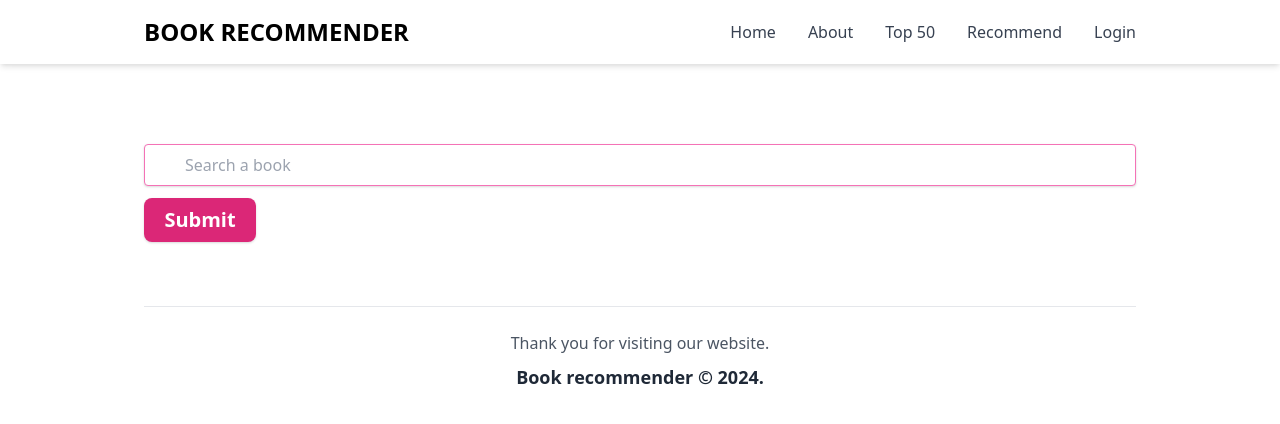
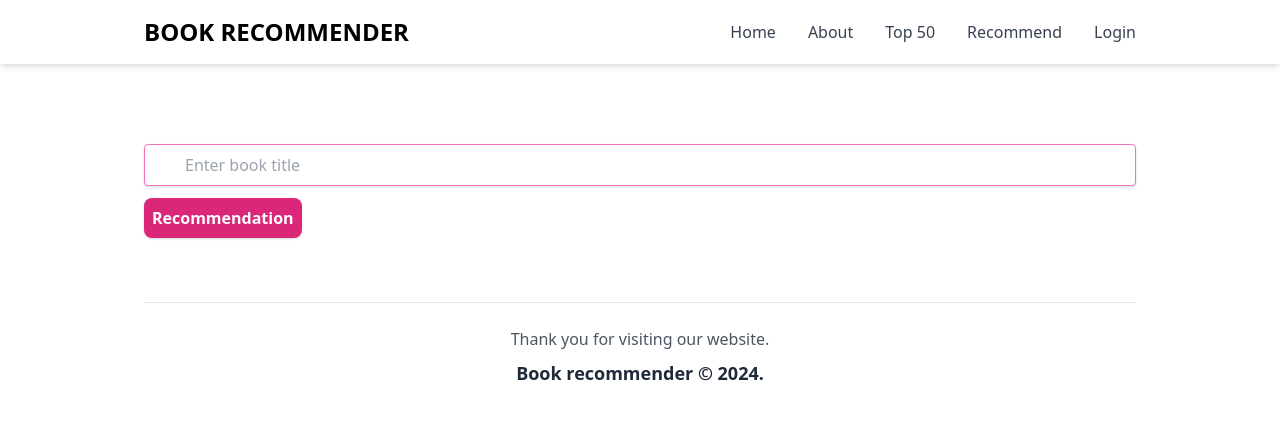
Before and after one commit to AbdullahiKhalif/Book-Recommendation-System-Collaborative-Filtering, a Flask app: page /recommend in a window 1280 px wide. Shown: the top 424 px of the page. Run offline with Flask 3, Linux system fonts and the light colour scheme; parts of the project's set-up code (start-up, migrations or seed data) failed here and were passed over.

Commit message:
completed

```diff
--- a/app.py
+++ b/app.py
@@ -1,18 +1,22 @@
 import re
-
 from flask import Flask, render_template, request, jsonify, session, redirect, url_for
 import mysql.connector
 import pickle
 import numpy as np
-
-# Load models and data
-popular_df = pickle.load(open('models/popular.pkl', 'rb'))
-pt = pickle.load(open('models/pt.pkl', 'rb'))
-books = pickle.load(open('models/books.pkl', 'rb'))
-similarity_scores = pickle.load(open('models/similarity_scores.pkl', 'rb'))
+from werkzeug.security import generate_password_hash, check_password_hash
 
 app = Flask(__name__)
-app.secret_key = "dgjrywtaygy465fggs"
+app.secret_key = "your-secret-key-here"
+
+# Load models and data using context managers
+def load_data(file_name):
+    with open(file_name, 'rb') as file:
+        return pickle.load(file)
+
+pt = load_data('models/pt.pkl')
+final_ratings = load_data('models/final_ratings.pkl')  # assuming this file exists and is structured correctly
+popular_df = load_data('models/popular.pkl')
+similarity_scores = load_data('models/similarity_scores.pkl')
 
 # MySQL configurations
 mysql_config = {
@@ -25,7 +29,6 @@ mysql_config = {
 @app.route('/')
 def index():
     if 'username' in session:
-
         return render_template('index.html',
                                book_name=list(popular_df['Book-Title'].values),
                                author=list(popular_df['Book-Author'].values),
@@ -39,20 +42,16 @@ def login():
     if request.method == 'POST':
         email = request.form['email']
         password = request.form['password']
-
         conn = mysql.connector.connect(**mysql_config)
         cursor = conn.cursor(dictionary=True)
-        cursor.execute("SELECT * FROM users WHERE email = %s AND password = %s", (email, password))
+        cursor.execute("SELECT * FROM users WHERE email = %s", (email,))
         user = cursor.fetchone()
         cursor.close()
         conn.close()
-
-        if user:
+        if user and check_password_hash(user['password'], password):
             session['username'] = user['name']
             return redirect(url_for('index'))
-        else:
-            return render_template('login.html', error='Sorry Invalid email or password')
-
+        return render_template('login.html', error='Invalid email or password')
     return render_template('login.html')
 
 @app.route('/signup', methods=['GET', 'POST'])
@@ -60,35 +59,24 @@ def signup():
     if request.method == 'POST':
         name = request.form['name']
         email = request.form['email']
-        password = request.form['password']
-
-        # Check if the name is valid
+        password = generate_password_hash(request.form['password'])
         if not is_valid_name(name):
             return render_template('signup.html', error='Invalid name. Please enter a valid name.')
-
-        # Check if email already exists
         conn = mysql.connector.connect(**mysql_config)
         cursor = conn.cursor()
         cursor.execute("SELECT * FROM users WHERE email = %s", (email,))
-        user = cursor.fetchone()
-        if user:
+        if cursor.fetchone():
             cursor.close()
             conn.close()
             return render_template('signup.html', error='Email already exists')
-
-        # Insert user into database
         cursor.execute("INSERT INTO users (name, email, password) VALUES (%s, %s, %s)", (name, email, password))
         conn.commit()
         cursor.close()
         conn.close()
-
-        # session['username'] = name
         return redirect(url_for('login'))
     return render_template('signup.html')
 
 def is_valid_name(name):
-    # Add your validation logic here, for example:
-    # Name should contain only alphabets and spaces
     return bool(re.match("^[a-zA-Z ]+$", name))
 
 @app.route('/logout')
@@ -101,31 +89,71 @@ def recommend_ui():
     return render_template('recommend.html')
 
 
-@app.route('/recommend_books', methods=['POST'])
-def recommend():
-    user_input = request.form.get('user_input')
-    try:
-        index = np.where(pt.index == user_input)[0][0]
-        similar_items = sorted(list(enumerate(similarity_scores[index])), key=lambda x: x[1], reverse=True)[1:5]
+# def recommend(book_title):
+#     if book_title not in pt.index:
+#         print("Book not found in the dataset.")
+#         return []
+#
+#     idx = np.where(pt.index == book_title)[0][0]
+#     scores = list(enumerate(similarity_scores[idx]))
+#     sorted_scores = sorted(scores, key=lambda x: x[1], reverse=True)
+#
+#     similar_books = []
+#     book_author = final_ratings[final_ratings['Book-Title'] == book_title]['Book-Author'].iloc[0]
+#     for i, score in sorted_scores:
+#         title = pt.index[i]
+#         author = final_ratings[final_ratings['Book-Title'] == title]['Book-Author'].iloc[0]
+#         image = final_ratings[final_ratings['Book-Title'] == title]['Image-URL-M'].iloc[0]
+#
+#         # Fetch the average rating from popular_df
+#         avg_rating = popular_df[popular_df['Book-Title'] == title]['avg_rating'].iloc[0] if title in popular_df[
+#             'Book-Title'].values else  avg_rating == avg_rating
+#
+#         if author == book_author:
+#             similar_books.append((title, author, image, avg_rating, score))
+#         if len(similar_books) == 5:
+#             break
+#
+#     return similar_books
+def recommend(book_title):
+    if book_title not in pt.index:
+        print("Book not found in the dataset.")
+        return []
 
-        data = []
-        for i in similar_items:
-            item = []
-            temp_df = books[books['Book-Title'] == pt.index[i[0]]]
-            item.extend(list(temp_df.drop_duplicates('Book-Title')['Book-Title'].values))
-            item.extend(list(temp_df.drop_duplicates('Book-Title')['Book-Author'].values))
-            item.extend(list(temp_df.drop_duplicates('Book-Title')['Image-URL-M'].values))
+    idx = np.where(pt.index == book_title)[0][0]
+    scores = list(enumerate(similarity_scores[idx]))
+    sorted_scores = sorted(scores, key=lambda x: x[1], reverse=True)
 
-            data.append(item)
+    similar_books = []
+    book_author = final_ratings[final_ratings['Book-Title'] == book_title]['Book-Author'].iloc[0]
+    for i, score in sorted_scores:
+        title = pt.index[i]
+        author = final_ratings[final_ratings['Book-Title'] == title]['Book-Author'].iloc[0]
+        image = final_ratings[final_ratings['Book-Title'] == title]['Image-URL-M'].iloc[0]
 
-        if not data:
-            return render_template('recommend.html', data=None, message="Not exist in the training dataset, the system cannot find similar books.")
+        # Fetch the average rating from popular_df
+        avg_rating = popular_df[popular_df['Book-Title'] == title]['avg_rating'].iloc[0] if title in popular_df[
+            'Book-Title'].values else "0"
 
-        return render_template('recommend.html', data=data)
+        if author == book_author:
+            similar_books.append((title, author, image, avg_rating, score))
+        if len(similar_books) == 5:
+            break
 
-    except IndexError:
-        return render_template('recommend.html', data=None, message="Not exist in the training dataset, the system cannot find similar books.")
+    return similar_books
 
 
+@app.route('/get_recommendations', methods=['POST'])
+def get_recommendations():
+    if not request.form.get('book_title'):
+        return jsonify({'message': 'No book title provided'}), 400  # Ensure book title is provided
+
+    book_title = request.form.get('book_title')
+    recommendations = recommend(book_title)
+    if recommendations:
+        return jsonify({'data': recommendations})
+    else:
+        return jsonify({'message': 'No recommendations found.'})
+
 if __name__ == '__main__':
-    app.run(debug=True)
+    app.run(debug=True, port=2024)
--- a/templates/login.html
+++ b/templates/login.html
@@ -25,7 +25,7 @@
                         </label>
 
                         <input type="email" name="email" placeholder="example@gmail.com"
-                            class="w-full bg-gray-100 shadow p-3 rounded-md outline-none mt-2" />
+                            class="w-full bg-gray-100 shadow p-3 rounded-md outline-none mt-2" required/>
                     </div>
 
                     <div class="relative form-group mt-4">
@@ -34,7 +34,7 @@
                         </label>
 
                         <input type="password" name="password"
-                            class="w-full bg-gray-100 shadow p-3 rounded-md outline-none mt-2" />
+                            class="w-full bg-gray-100 shadow p-3 rounded-md outline-none mt-2" required/>
 
                     </div>
 
--- a/templates/recommend.html
+++ b/templates/recommend.html
@@ -48,33 +48,21 @@
         <div class="container mx-auto px-4 py-8">
             <!-- Book Recommender -->
             <div>
-                <form action="/recommend_books" method="post">
+           <form id="searchForm" action="{{ url_for('get_recommendations') }}" method="post">
     <div class="relative mt-8">
-                        <input type="text" name="user_input" placeholder="Search a book" class="w-full p-2 pl-10 border rounded shadow focus:outline-none border-pink-400" required>
+        <input type="text" name="book_title" id="bookTitle" placeholder="Enter book title" class="w-full p-2 pl-10 border rounded shadow focus:outline-none border-pink-400" required>
         <span class="absolute left-3 top-1/2 transform -translate-y-1/2 text-gray-400">
             <i class="fa fa-search w-6 h-6 text-pink-600"></i>
         </span>
     </div>
-                    <input type="submit" class="bg-pink-600 p-2 flex items-center text-center text-white font-bold text-xl w-28 rounded-lg mt-3 shadow hover:bg-pink-800 transition-colors duration-300">
+    <input type="submit" value="Recommendation" class="bg-pink-600 p-2 flex items-center text-center text-white font-bold text-md rounded-lg mt-3 shadow hover:bg-pink-800 transition-colors duration-300">
 </form>
+
+<div id="results"></div> <!-- Placeholder for results -->
+
             </div>
             <div>
-                {% if message %}
-                    <p class="text-red-500 text-2xl text-center w-full">{{ message }}</p>
-                {% endif %}
-                {% if data %}
-                    <div class="grid grid-cols-1 md:grid-cols-2 lg:grid-cols-3 gap-4 mt-3">
-                        {% for i in data %}
-                        <div class="border border-lg overflow-hidden shadow-sm hover:shadow-lg transition-shadow duration-200 ease-in">
-                            <img src="{{ i[2] }}" alt="{{ i[0] }}" class="w-full h-48 rounded object-cover transition-transform duration-500 transform hover:scale-110 hover:rounded-lg" />
-                            <div class="p-4">
-                                <h2 class="font-bold mb-4">Book Title - {{ i[0] }}</h2>
-                                <p class="text-gray-600 mb-4 truncate">{{ i[1] }}</p>
-                            </div>
-                        </div>
-                        {% endfor %}
-                    </div>
-                {% endif %}
+
             </div>
             <!-- End Book Recommender -->
             <div class="py-6 mt-16 border-t border-gray-200">
@@ -89,5 +77,54 @@
             </div>
         </div>
     </div>
+
+<script src="https://ajax.googleapis.com/ajax/libs/jquery/3.5.1/jquery.min.js"></script>
+<script>
+$(document).ready(function() {
+    $('#searchForm').on('submit', function(e) {
+        e.preventDefault();  // Prevent the default form submission
+
+        var bookTitle = $('#bookTitle').val();  // Get the value from the input field
+        var submitButton = $(this).find('input[type="submit"]');
+        submitButton.prop('disabled', true).val('Loading...'); // Disable the button and change button text to "Loading..."
+
+        $.ajax({
+            url: '{{ url_for("get_recommendations") }}',
+            method: 'POST',
+            contentType: 'application/x-www-form-urlencoded',
+            data: {
+                book_title: bookTitle
+            },
+            success: function(response) {
+                if (response.message) {
+                    $('#results').html(`<p class="text-red-500 text-2xl text-center w-full">${response.message}</p>`);
+                } else if (response.data) {
+                    var books = response.data.map(function(book) {
+                        return `
+                            <div class="border border-lg overflow-hidden shadow-sm hover:shadow-lg transition-shadow duration-200 ease-in">
+                                <img src="${book[2]}" alt="${book[1]}" class="w-full h-48 object-cover transition-transform duration-500 transform hover:scale-110 hover:rounded-lg" />
+                                <div class="p-4">
+                                    <h2 class="font-bold mb-4">Book Title - ${book[0]}</h2>
+                                    <p class="text-gray-600 mb-4 truncate">Book Author: ${book[1]}</p>
+                                    <p class="text-gray-600 mb-4 truncate">Average Rating: ${book[3]}</p>
+                                </div>
+                            </div>
+                        `;
+                    }).join('');
+                    $('#results').html(`<div class="grid grid-cols-1 md:grid-cols-2 lg:grid-cols-3 gap-4 mt-3">${books}</div>`);
+                }
+                submitButton.prop('disabled', false).val('Recommendation'); // Re-enable the button and reset button text
+            },
+            error: function(xhr, status, error) {
+                $('#results').html(`<p class="text-red-500 text-xl text-center w-full">Failed to retrieve data. Please try again.</p>`);
+                console.error("Error occurred: " + error);
+                submitButton.prop('disabled', false).val('Recommendation'); // Re-enable the button and reset button text
+            }
+        });
+    });
+});
+
+</script>
+
 </body>
 </html>
```
Also changed, not shown: visualizations/age_distribution.png, visualizations/average_rating_by_book_title.png, 4 other files. Lines whose indentation alone changed are shown as unchanged.
